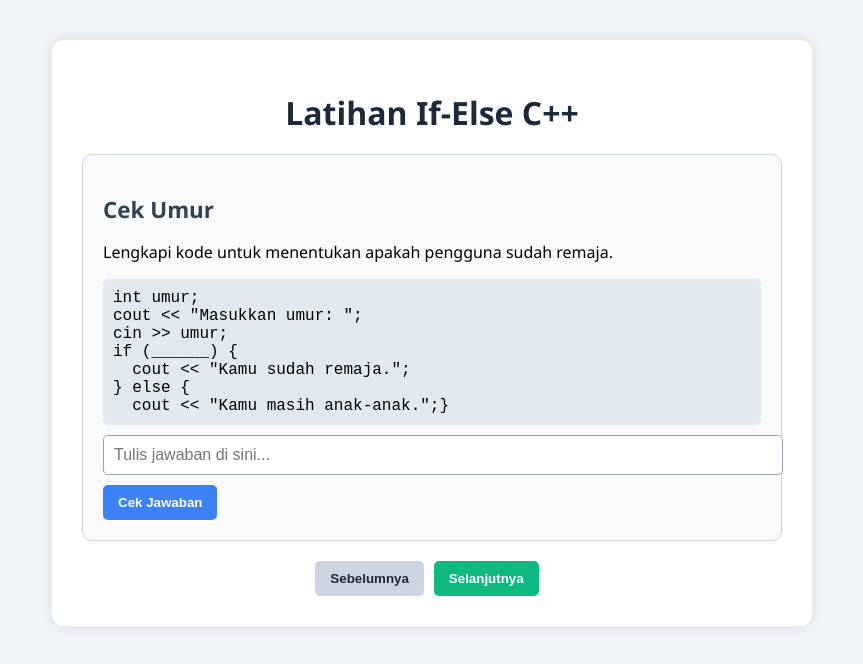
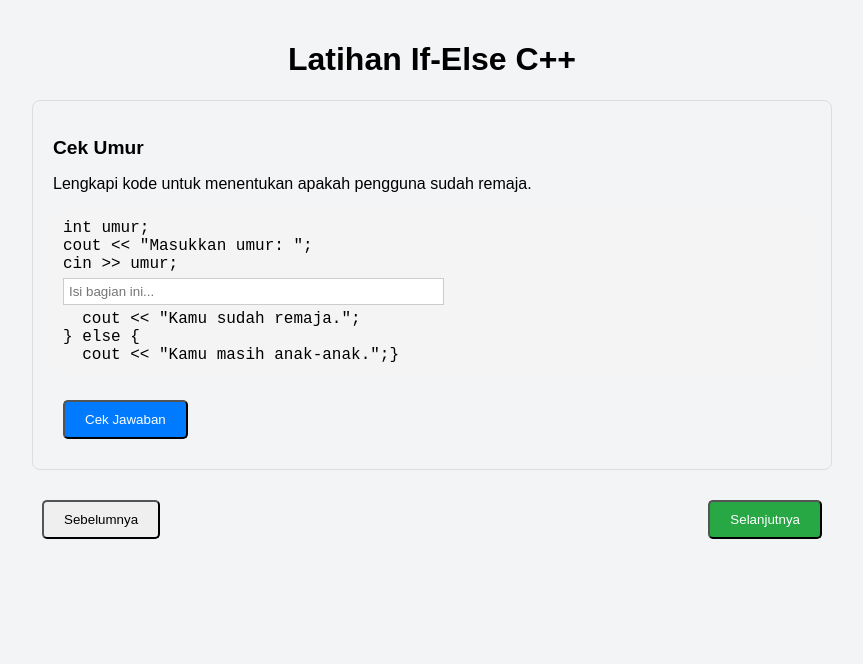
Before and after one commit to alvinmuslim/if-else-practice, a React (Create React App) app: page / in a window 1280 px wide. Shown: the top 664 px of the page, without its empty margins (208-1071 px from the left). Built offline with nearby package versions, Linux system fonts and the light colour scheme.

Commit message:
Update UI

```diff
--- a/src/App.css
+++ b/src/App.css
@@ -1,87 +1,66 @@
 /* App.css */
-
-body {
-    font-family: 'Segoe UI', Tahoma, Geneva, Verdana, sans-serif;
-    background-color: #f1f5f9;
-    margin: 0;
-    padding: 0;
-  }
-
-  .container {
-    max-width: 700px;
-    margin: 40px auto;
-    background: #ffffff;
-    padding: 30px;
-    border-radius: 12px;
-    box-shadow: 0 0 20px rgba(0,0,0,0.1);
+.container {
+    max-width: 800px;
+    margin: 0 auto;
+    padding: 20px;
+    font-family: Arial, sans-serif;
   }
 
   .title {
     text-align: center;
-    color: #1e293b;
-    font-size: 2rem;
+  }
+
+  .card {
+    padding: 20px;
+    border: 1px solid #ddd;
+    border-radius: 8px;
     margin-bottom: 20px;
   }
 
   .subtitle {
-    font-size: 1.4rem;
-    margin-bottom: 10px;
-    color: #334155;
-  }
-
-  .card {
-    background-color: #f8fafc;
-    padding: 20px;
-    border-radius: 10px;
-    margin-bottom: 20px;
-    border: 1px solid #cbd5e1;
+    font-size: 1.2em;
+    font-weight: bold;
   }
 
   .code {
-    background-color: #e2e8f0;
+    background-color: #f4f4f4;
     padding: 10px;
-    border-radius: 5px;
+    border-radius: 8px;
     font-family: 'Courier New', Courier, monospace;
     white-space: pre-wrap;
-    margin-bottom: 10px;
+    word-wrap: break-word;
   }
 
-  .input {
-    width: 100%;
-    padding: 10px;
-    border: 1px solid #94a3b8;
-    border-radius: 5px;
-    margin-bottom: 10px;
-    font-size: 1rem;
+  .code-input {
+    border: 1px solid #ccc;
+    padding: 5px;
+    margin: 5px 0;
+    width: 50%;
   }
 
   .button {
-    padding: 10px 15px;
-    margin-right: 10px;
-    border: none;
+    padding: 10px 20px;
+    margin: 10px;
     border-radius: 5px;
-    background-color: #cbd5e1;
-    color: #1e293b;
     cursor: pointer;
-    font-weight: bold;
   }
 
-  .button.primary {
-    background-color: #3b82f6;
+  .primary {
+    background-color: #007bff;
     color: white;
   }
 
-  .button.success {
-    background-color: #10b981;
+  .success {
+    background-color: #28a745;
     color: white;
   }
 
   .feedback {
     margin-top: 10px;
     font-weight: bold;
-    color: #1e40af;
   }
 
   .navigation {
-    text-align: center;
+    display: flex;
+    justify-content: space-between;
   }
--- a/src/App.js
+++ b/src/App.js
@@ -5,69 +5,31 @@ const exercises = [
   {
     title: "Cek Umur",
     prompt: "Lengkapi kode untuk menentukan apakah pengguna sudah remaja.",
-    code: `int umur;
-cout << "Masukkan umur: ";
-cin >> umur;
-if (______) {
-  cout << "Kamu sudah remaja.";
-} else {
-  cout << "Kamu masih anak-anak.";}`,
+    code: `int umur;\ncout << "Masukkan umur: ";\ncin >> umur;\nif (______) {\n  cout << "Kamu sudah remaja.";\n} else {\n  cout << "Kamu masih anak-anak.";}`,
     answer: "umur >= 13"
   },
   {
     title: "Genap atau Ganjil",
     prompt: "Lengkapi kode untuk menentukan apakah angka genap atau ganjil.",
-    code: `int angka;
-cout << "Masukkan angka: ";
-cin >> angka;
-if (angka % 2 == 0) {
-  cout << "Angka genap.";
-} else {
-  cout << "______";}`,
+    code: `int angka;\ncout << "Masukkan angka: ";\ncin >> angka;\nif (angka % 2 == 0) {\n  cout << "Angka genap.";\n} else {\n  cout << "______";}`,
     answer: "Angka ganjil."
   },
   {
     title: "Jawaban Kuis",
     prompt: "Lengkapi kode untuk mengecek jawaban ya/tidak.",
-    code: `char jawab;
-cout << "Apakah bumi itu bulat? (y/n): ";
-cin >> jawab;
-if (jawab == 'y' || jawab == 'Y') {
-  cout << "Benar!";
-} else if (jawab == 'n' || jawab == 'N') {
-  cout << "Salah, coba lagi.";
-} else {
-  cout << "______";}`,
+    code: `char jawab;\ncout << "Apakah bumi itu bulat? (y/n): ";\ncin >> jawab;\nif (jawab == 'y' || jawab == 'Y') {\n  cout << "Benar!";\n} else if (jawab == 'n' || jawab == 'N') {\n  cout << "Salah, coba lagi.";\n} else {\n  cout << "______";}`,
     answer: "Jawaban tidak dikenali."
   },
   {
     title: "Penilaian Nilai",
     prompt: "Lengkapi kode untuk menilai angka menjadi huruf.",
-    code: `int nilai;
-cout << "Masukkan nilai: ";
-cin >> nilai;
-if (nilai >= 80) {
-  cout << "Nilai A";
-} else if (nilai >= 70) {
-  cout << "Nilai B";
-} else if (nilai >= 60) {
-  cout << "Nilai C";
-} else {
-  cout << "______";}`,
+    code: `int nilai;\ncout << "Masukkan nilai: ";\ncin >> nilai;\nif (nilai >= 80) {\n  cout << "Nilai A";\n} else if (nilai >= 70) {\n  cout << "Nilai B";\n} else if (nilai >= 60) {\n  cout << "Nilai C";\n} else {\n  cout << "______";}`,
     answer: "Nilai D"
   },
   {
     title: "Cek Suhu",
     prompt: "Lengkapi kode untuk mengecek kondisi suhu.",
-    code: `int suhu;
-cout << "Masukkan suhu (C): ";
-cin >> suhu;
-if (suhu < 20) {
-  cout << "Cuaca dingin";
-} else if (suhu <= 30) {
-  cout << "Cuaca normal";
-} else {
-  cout << "______";}`,
+    code: `int suhu;\ncout << "Masukkan suhu (C): ";\ncin >> suhu;\nif (suhu < 20) {\n  cout << "Cuaca dingin";\n} else if (suhu <= 30) {\n  cout << "Cuaca normal";\n} else {\n  cout << "______";}`,
     answer: "Cuaca panas"
   }
 ];
@@ -90,14 +52,22 @@ export default function IfElsePractice() {
         <h2 className="subtitle">{exercises[current].title}</h2>
         <p>{exercises[current].prompt}</p>
         <pre className="code">
-          {exercises[current].code.replace(/______/g, userInput || "______")}
+          {exercises[current].code.split("\n").map((line, index) => (
+            <div key={index}>
+              {line.includes("______") ? (
+                <input
+                  type="text"
+                  placeholder="Isi bagian ini..."
+                  value={userInput}
+                  onChange={(e) => setUserInput(e.target.value)}
+                  className="code-input"
+                />
+              ) : (
+                <span>{line}</span>
+              )}
+            </div>
+          ))}
         </pre>
-        <input
-          className="input"
-          placeholder="Tulis jawaban di sini..."
-          value={userInput}
-          onChange={(e) => setUserInput(e.target.value)}
-        />
         <button onClick={checkAnswer} className="button primary">
           Cek Jawaban
         </button>
```
